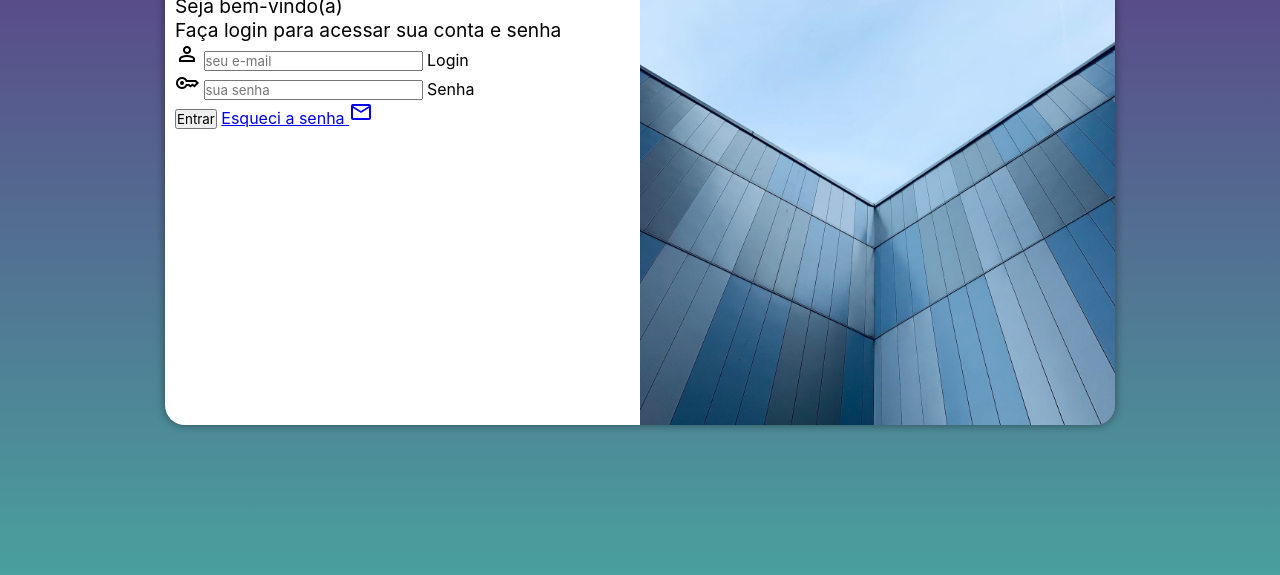
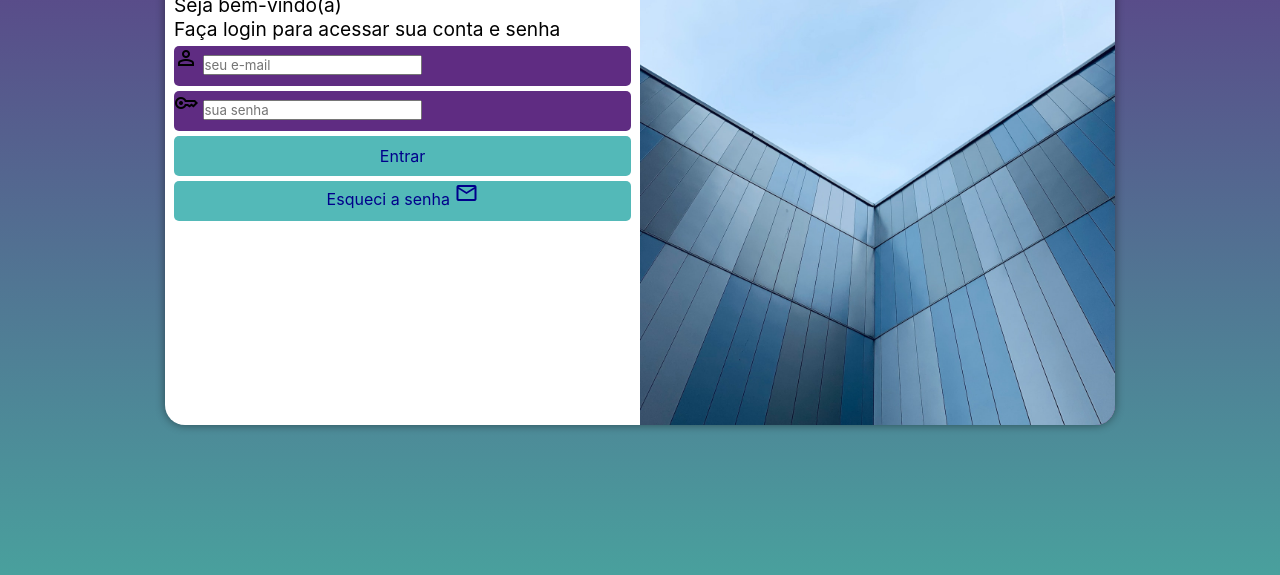
Before and after one commit to JonathaJr/projeto-login, a plain HTML site: page index.html in a window 1280 px wide. Shown: the part 225-800 px from the top of the page. Drawn offline with nearby package versions, Linux system fonts and the light colour scheme.

Commit message:
formulário login

```diff
--- a/estilos/style.css
+++ b/estilos/style.css
@@ -54,14 +54,64 @@ section#login > div#imagem {
 
 section#login > div#formulario {
     display: block ;
-    padding: 10px;
+    padding: 9px;
 }
 
 div#formulario > h1 {
     text-align: center;
     margin: 10px;
+    color: rgb(39, 39, 119);
 }
 
 div#formulario > p {
     font-size: 0.8em;
 }
+
+form > div.campo {
+    background-color: #5f2c82;
+    display: block;
+    width: 100%;
+    height: 40px;
+    border-radius: 5px;
+    margin: 5px 0px;
+}
+
+div.campo > label {
+   display: none;
+}
+
+form > input[type=submit] {
+    margin: 5px 0px;
+    display: block;
+    font-size: 1em;
+    width: 100%;
+    height: 40px;
+    border-radius: 5px;
+    background-color: #53b9b8;
+    color: darkblue;
+    border: none;
+    cursor: pointer;
+
+}
+
+form > input[type=submit]:hover {
+    background-color: #397a78;
+}
+
+form > a.botao {
+    margin: 5px 0px;
+    display: block;
+    text-align: center;
+    font-size: 1em;
+    width: 100%;
+    height: 40px;
+    border-radius: 5px;
+    background-color: #53b9b8;
+    color: darkblue;
+    border-radius: 5px;
+    text-decoration: none;
+}
+
+form > a.botao:hover {
+    background-color: #397a78;;
+}
--- a/index.html
+++ b/index.html
@@ -23,15 +23,15 @@
                     <div class="campo">
                         <span class="material-symbols-outlined">person</span>
                         <input type="email" name="login" id="ilogin" placeholder="seu e-mail" autocomplete="email" required maxlength="30">
-                        <label for="ilogin">Login</label>
+                        <label for="ilogin"> Login</label>
                     </div>
                     <div class="campo">
                         <span class="material-symbols-outlined">key</span>
                         <input type="password" name="senha" id="isenha" placeholder="sua senha" autocomplete="current-password" required minlength="8" maxlength="20">
-                        <label for="isenha">Senha</label>
+                        <label for="isenha"> Senha</label>
                     </div>
                     <input type="submit" value="Entrar">
-                    <a href="esqueci.html">
+                    <a href="esqueci.html" class="botao">
                         Esqueci a senha <span class="material-symbols-outlined">mail</span>
                     </a>
                 </form>
```
